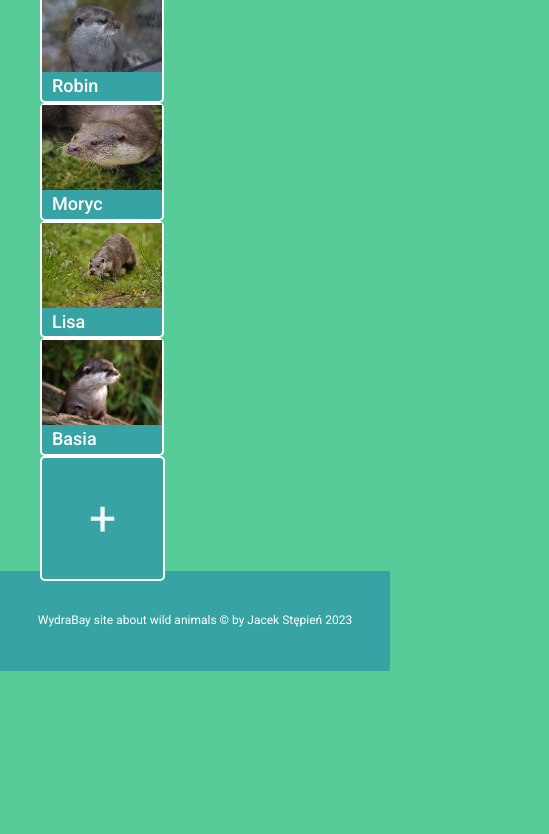
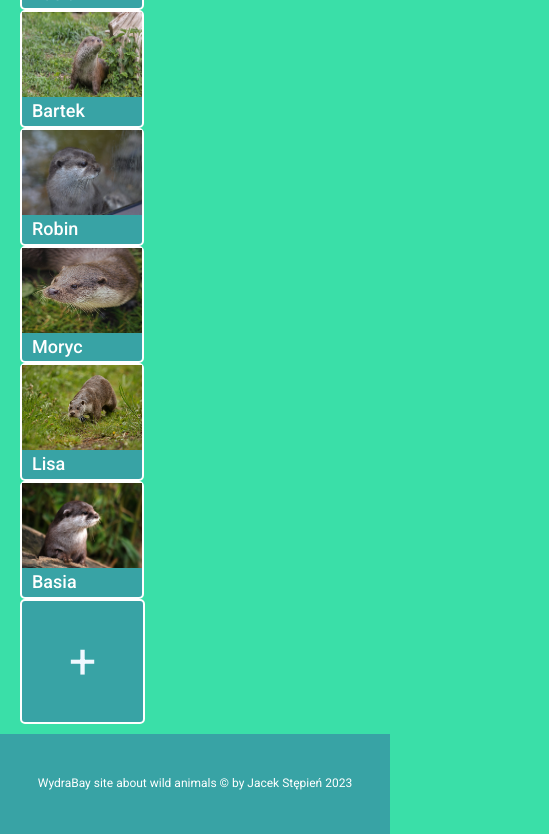
Before and after one commit to JackS86/WydraBay, a website: page index.html in a window 390 px wide. Shown: the part 868-1702 px from the top of the page, 549 px wide, since content can reach past the window. Before the commit the page ends 1539 px from the top, so only its background shows below. Drawn offline with nearby package versions, Linux system fonts and the light colour scheme.

Commit message:
responsive step1

```diff
--- a/style.css
+++ b/style.css
@@ -1,7 +1,7 @@
 html,
 body {
   font-size: 10px;
-  background: #57cc99;
+  background: rgb(58, 223, 168);
   font-family: "Roboto", sans-serif;
 }
 .HollyGrail {
@@ -25,7 +25,7 @@ body {
   align-items: center;
   margin-left: 10px;
   position: relative;
-  top:30px;
+  top: 30px;
 }
 
 .HollyGrail-content-text {
@@ -46,7 +46,7 @@ body {
 }
 
 .HolyGrail-ads {
-  color:white;
+  color: white;
   position: relative;
   right: 30px;
   padding: 20px;
@@ -184,51 +184,75 @@ footer {
 footer p {
   font-size: 12px;
   text-align: center;
-  color:white;
+  color: white;
 }
 
-/* @media (max-width: 575.98px) {
+@media (max-width: 575.98px) {
+  .HollyGrail {
+    background-color: rgb(58, 223, 168);
+    display: flex;
+    flex-direction: column;
+  }
   .logo {
-    background: #38a3a5;
     text-align: center;
     text-transform: uppercase;
-    font-size: 35px;
+    font-size: 20px;
     color: azure;
-    font-weight: 100;
+    font-weight: 200;
   }
   .logo-icon {
-    width: 60px;
+    width: 70px;
     position: absolute;
-    top: 20px;
+    top: 25px;
   }
-  .obraz-miniatury {
-    display: block;
-    width: 100%;
-    height: 85px;
+  .HolyGrail-content {
+    position: absolute;
+    top: 110px;
+    display: flex;
+    justify-content: center;
+    align-items: center;
+    align-items: center;
+  }
+  .HollyGrail nav {
+    position: relative;
+    top: 200px;
+    right: 20px;
+    display: flex;
+    background-color: rgb(58, 223, 168);
+  }
+  .lista-miniatur ul {
+    /* flex: 0 1 auto; */
+    list-style: none;
+    padding: 0px;
+  }
+  .HolyGrail-ads {
+    color: white;
+    position: relative;
+    top: 180px;
+    right: 30px;
+    padding: 20px;
+    display: flex;
+    flex: 1;
   }
   .title-large-image {
     display: flex;
     justify-content: center;
     align-items: center;
     position: absolute;
-    top: 280px;
-    right: 250px;
-    font-size: 4em;
-    text-align: left;
+    top: 20px;
+    left: 30px;
+    font-size: 2em;
+    text-align: center;
     font-family: "Lobster", cursive;
     color: white;
   }
-  .lista-miniatur {
-    flex: 0 1 auto;
-    list-style: none;
+  footer {
+    position: relative;
+    top: 200px;
+    background-color: #38a3a5;
+    height: 100px;
     display: flex;
-    align-items: baseline;
-    padding: 15px;
-    white-space: nowrap;
-    overflow-x: auto;
-    justify-content: flex-start;
+    align-items: center;
+    justify-content: center;
   }
-  .border-acapit {
-    color: aliceblue;
-  }
-} */
+}
```
